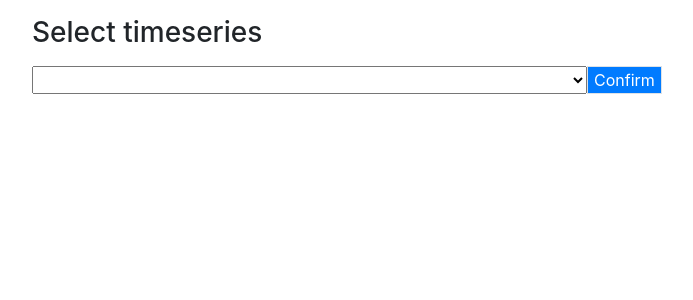
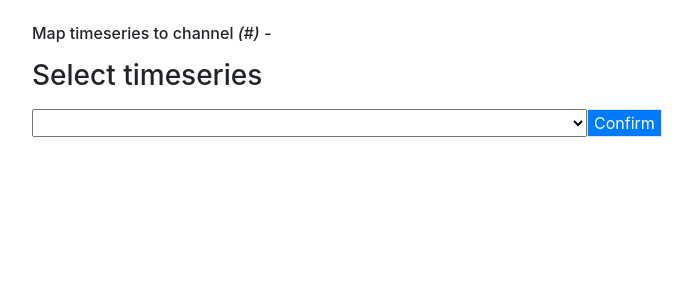
Before and after one commit to ingv-oe-dev/tsdsystem, a PHP site: page /tsdws/form/edit/map_ts_to_channel.php in a window 1280 px wide. Shown: the top 300 px of the page, without its empty margins (53-746 px from the left). Run offline with PHP 8.4, Linux system fonts and the light colour scheme; lists and menus that the app fills with data are empty.

Commit message:
PNet: add title with channel info into edit form opened on mapping channel to a timeseries

```diff
--- a/src/tsdws/form/edit/map_ts_to_channel.php
+++ b/src/tsdws/form/edit/map_ts_to_channel.php
@@ -1,5 +1,7 @@
 <?php
     $channel_id = isset($_GET["channel_id"]) ? $_GET["channel_id"] : null;
+    $channel_name = isset($_GET["channel_name"]) ? $_GET["channel_name"] : null;
+    $station_name = isset($_GET["station_name"]) ? $_GET["station_name"] : null;
 ?>
 <!DOCTYPE html>
 
@@ -63,6 +65,8 @@
 
 <body>
     <div class="container" id="app">
+        <div>&nbsp;</div>
+        <h6>Map timeseries to channel <i><?php echo "$channel_name (#$channel_id) - $station_name"; ?></i></h6>
         <h3 class="mt-3">Select timeseries</h3>
         <div class="input-group input-group-sm mt-3">
             <select id="ts-select" style="width: 50%"></select>
--- a/src/tsdws/pnet/js/index.js
+++ b/src/tsdws/pnet/js/index.js
@@ -770,6 +770,8 @@
                     if (id) {
                         link += "?channel_id=" + id;
                     }
+                    if (additionalInfo.channel_name !== undefined) link += "&channel_name=" + additionalInfo.channel_name;
+                    if (additionalInfo.station_name !== undefined) link += "&station_name=" + additionalInfo.station_name;
                     iframe.setAttribute("src", link);
                     break;
 
```
Also changed, not shown: src/tsdws/pnet/leftside.html (+1 -1 lines).
